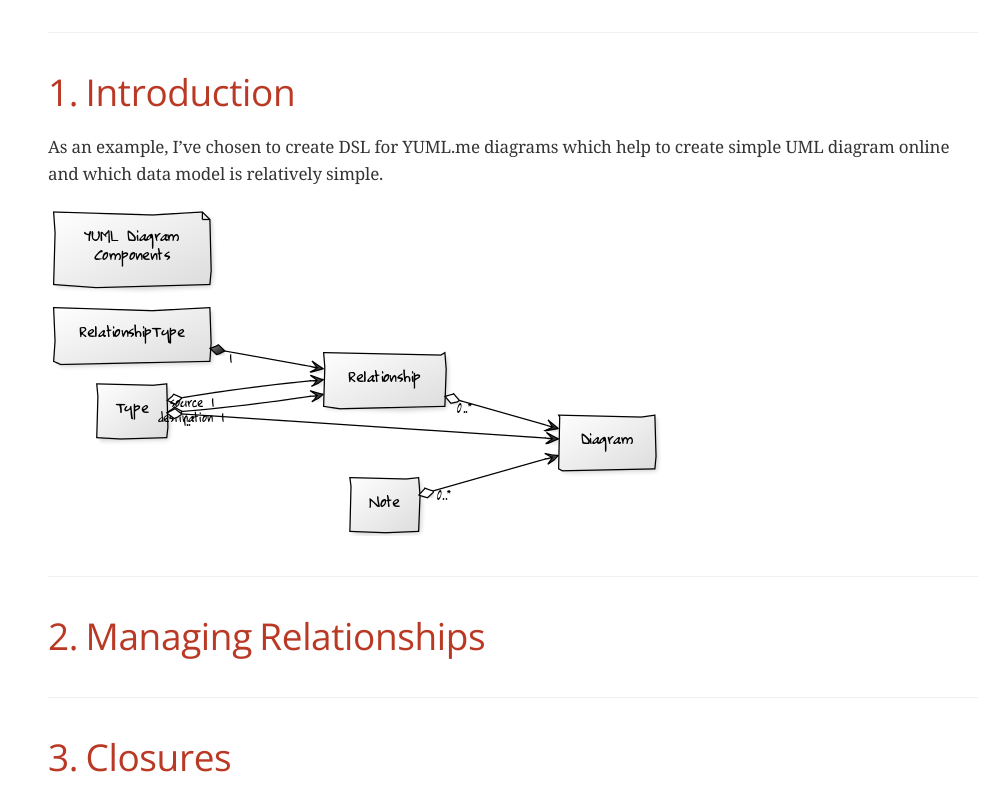
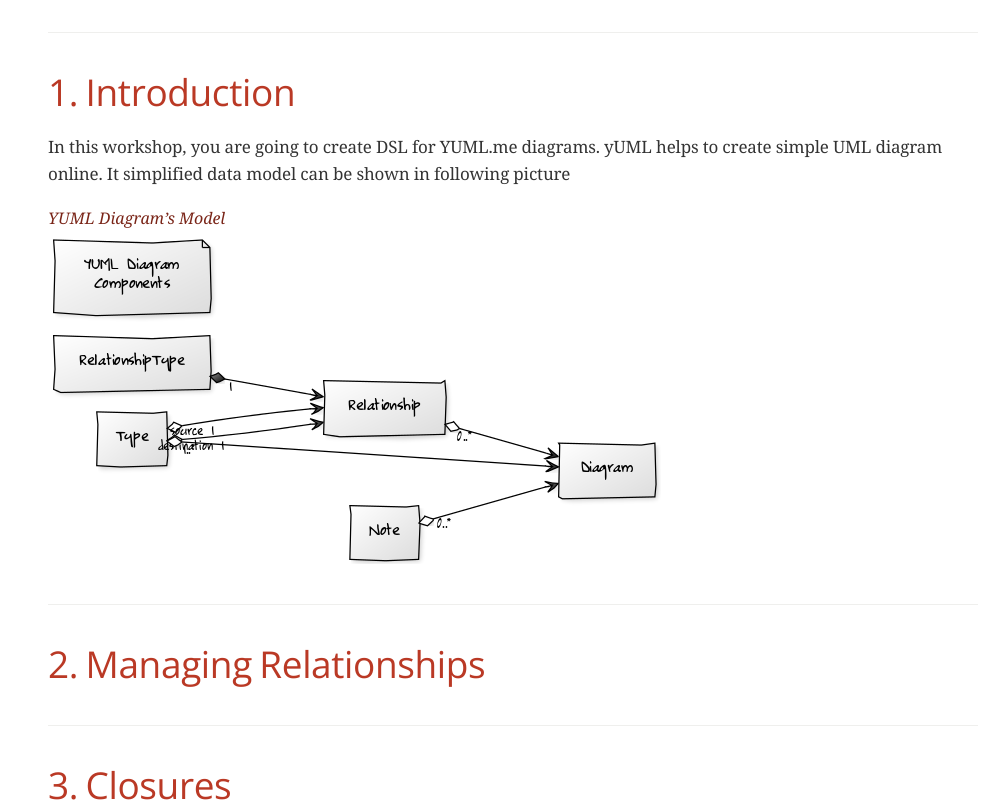
Before and after one commit to musketyr/groovy-dsl-workshop, a plain HTML site: page index.html in a window 1280 px wide. Shown: the part 1380-2190 px from the top of the page, without its empty margins (287-1280 px from the left). Drawn offline with nearby package versions, Linux system fonts and the light colour scheme; a web font is replaced by a local one.

```diff
--- a/index.html
+++ b/index.html
@@ -547,9 +547,11 @@ Gradle and Groovy integration even in the free Community version. Import the pro
 <h2 id="_1_introduction">1. Introduction</h2>
 <div class="sectionbody">
 <div class="paragraph">
-<p>As an example, I’ve chosen to create DSL for YUML.me diagrams which help to create simple UML diagram online and which data model is relatively simple.</p>
+<p>In this workshop, you are going to create DSL for YUML.me diagrams.
+yUML helps to create simple UML diagram online. It simplified data model can be shown in following picture</p>
 </div>
 <div class="paragraph">
+<div class="title">YUML Diagram&#8217;s Model</div>
 <p><span class="image"><img src="images/yuml-diagram.png" alt="YUML Diagram&#8217;s Model"></span></p>
 </div>
 </div>
@@ -613,7 +615,7 @@ Gradle and Groovy integration even in the free Community version. Import the pro
 </div>
 <div id="footer">
 <div id="footer-text">
-Last updated 2019-03-11 12:25:33 CET
+Last updated 2019-03-11 12:40:52 CET
 </div>
 </div>
 </body>
```
